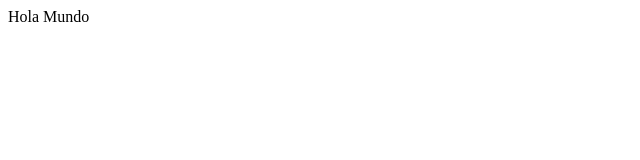
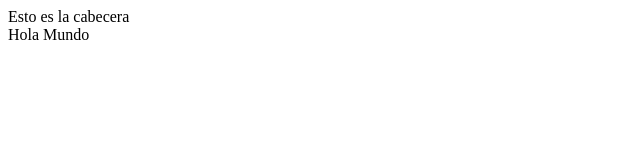
Before and after one commit to brendasanlop/ejercicios-de-adalab, a plain HTML site: page modulo-01-leccion-1-ejercicio-1/index.html in a window 1280 px wide. Shown: the whole page, without its empty margins (0-640 px from the left). Drawn offline with Linux system fonts and the light colour scheme.

Commit message:
add header

```diff
--- a/modulo-01-leccion-1-ejercicio-1/index.html
+++ b/modulo-01-leccion-1-ejercicio-1/index.html
@@ -3,6 +3,7 @@
 <head>
 	<meta charset="utf-8">
 </head>
+<header>Esto es la cabecera</header>
 <body>
     Hola Mundo
 </body>
```
